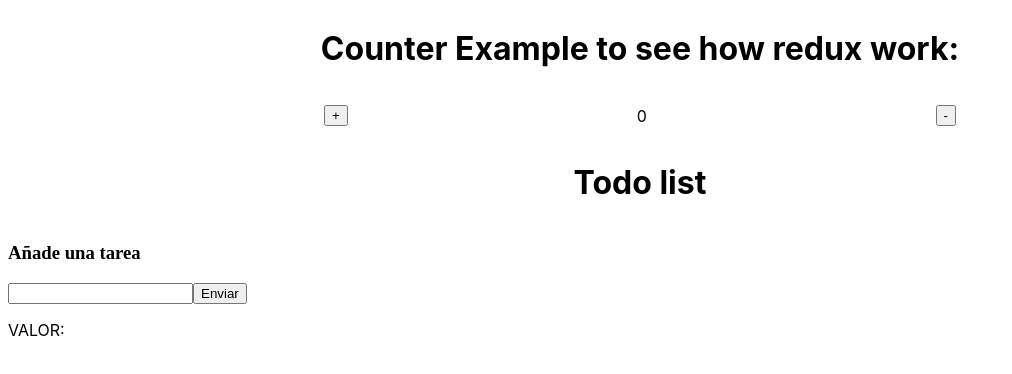
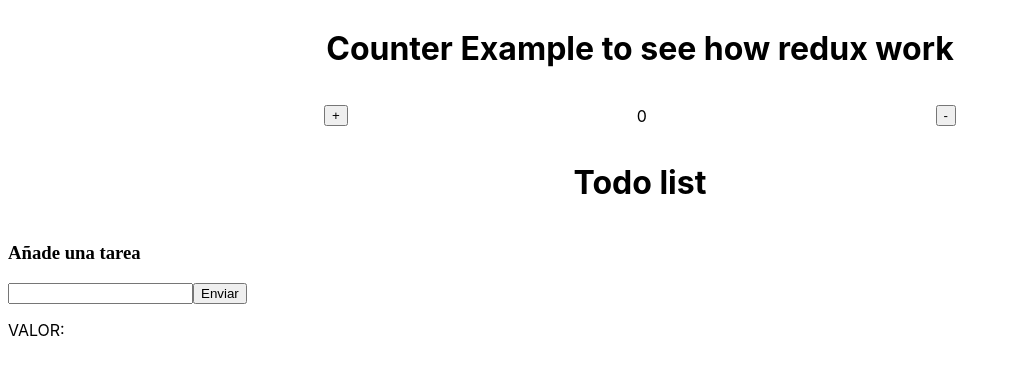
Before and after one commit to DFrontTeam/react-redux-contador-todo, a React (Create React App) app: page / in a window 1280 px wide. Shown: the top 374 px of the page, without its empty margins (0-1012 px from the left). Built offline with nearby package versions, Linux system fonts and the light colour scheme.

Commit message:
1 file modified

```diff
--- a/src/pages/CounterExample/CounterExample.view.js
+++ b/src/pages/CounterExample/CounterExample.view.js
@@ -20,7 +20,7 @@
     >
       {' '}
       <h1 style={{ textAlign: 'center' }}>
-        Counter Example to see how redux work:
+        Counter Example to see how redux work
       </h1>{' '}
       <div
         style={{
```
